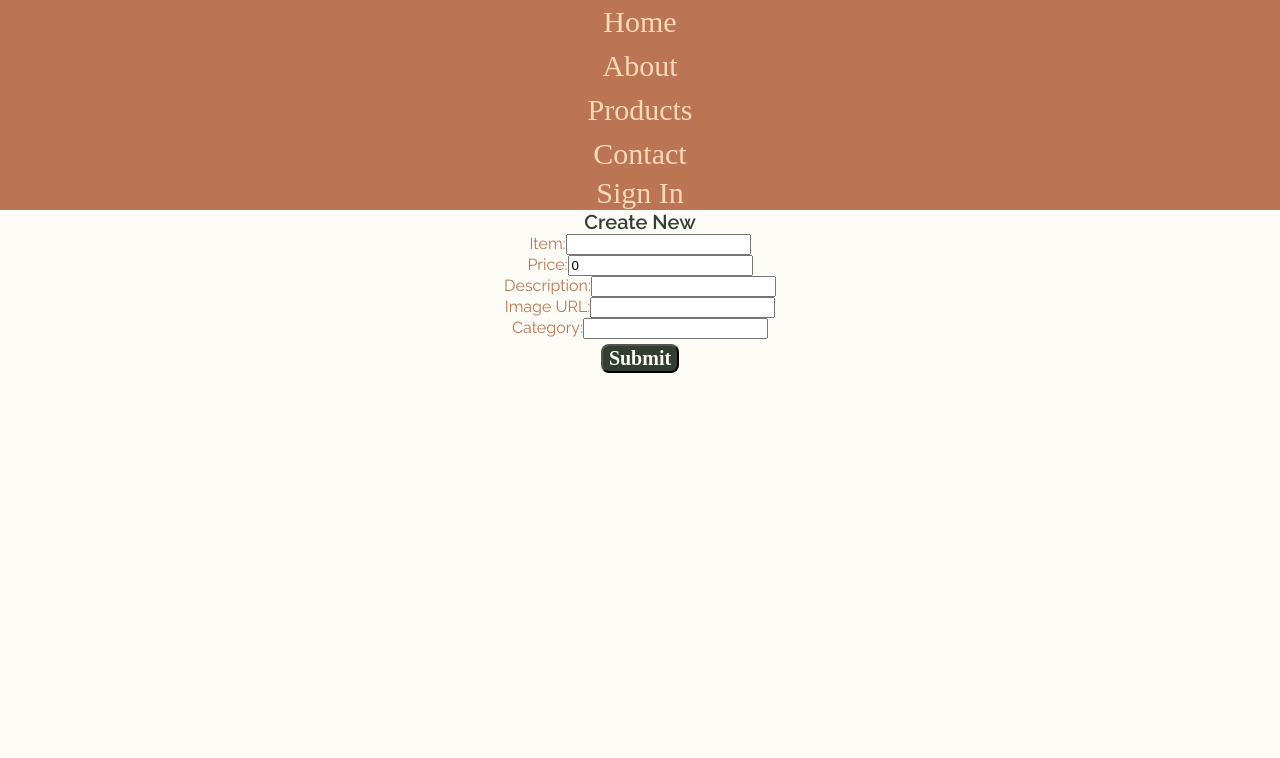
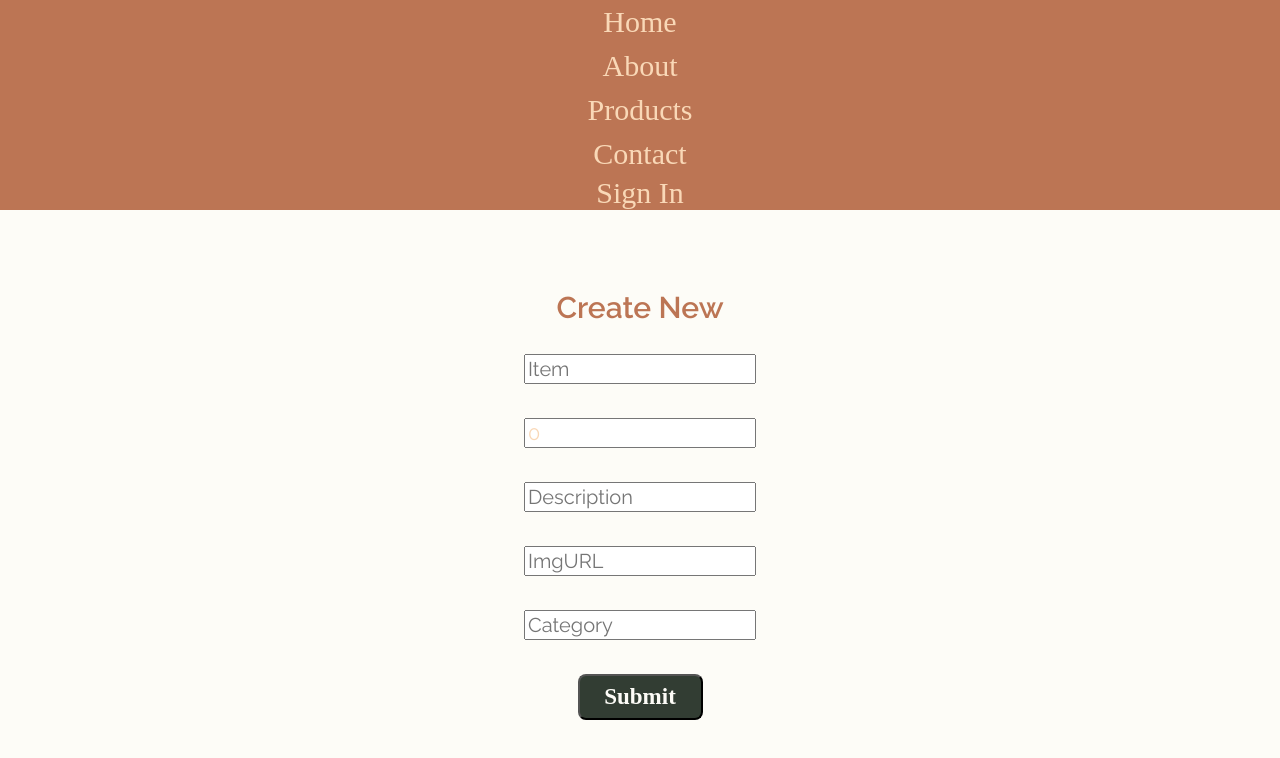
Before and after one commit to bgcuse603/lets_get_knotty_macrame, a React (Create React App) app in the folder client/: page /products/new in a window 1280 px wide. Shown: the top 758 px of the page. Built offline with nearby package versions, Linux system fonts and the light colour scheme; no server answers; a web font is replaced by a local one.

Commit message:
create page

```diff
--- /dev/null
+++ b/client/src/assets/css/ProductCreate.css
@@ -0,0 +1,15 @@
+.createForm {
+  display: flex;
+  flex-direction: column;
+  justify-content: center;
+  align-items: center;
+  padding-top: 10vh;
+  gap: 3vh;
+}
+
+button.createScreenButton {
+  width: 125px;
+  padding: 1vh;
+  font-size: 23px;
+  align-self: center;
+}
--- a/client/src/screens/ProductCreate.jsx
+++ b/client/src/screens/ProductCreate.jsx
@@ -1,4 +1,5 @@
 import { useState } from 'react';
+import '../assets/css/ProductCreate.css';
 
 export default function ProductCreate({handleProductCreate}) {
   const [formData, setFormData] = useState({
@@ -19,63 +20,77 @@ export default function ProductCreate({handleProductCreate}) {
     }))
   }
 
-
+  const formtextbox = {
+    color: "#F9D8B7",
+    fontFamily: "Raleway",
+    fontSize: "20px",
+    margin: "5px",
+  }
 
   return (
-    <form
+    <form className='createForm'
       onSubmit={(e) => {
         e.preventDefault();
         handleProductCreate(formData);
       }}
     >
-      <h2>Create New</h2>
+      <h1>Create New</h1>
       <label>
-        Item:
+
         <input
           type='text'
           name='item'
           value={item}
+          placeholder='Item'
+          style={formtextbox}
           onChange={handleChange}
         />
-      </label><br/>
+      </label>
       <label>
-        Price:
         <input
           type='integer'
           name='price'
           value={price}
+          placeholder='Price'
+          style={formtextbox}
           onChange={handleChange}
         />
-      </label><br/>
+      </label>
       <label>
-        Description:
+
         <input
           type='text'
           name='description'
           value={description}
+          placeholder='Description'
+          style={formtextbox}
           onChange={handleChange}
         />
-      </label><br />
+      </label>
       <label>
-        Image URL:
+
         <input
           type='text'
           name='img'
           value={img}
+          placeholder='ImgURL'
+          style={formtextbox}
           onChange={handleChange}
         />
-      </label><br />
+      </label>
       <label>
-        Category:
+
         <input
           type='text'
           name='hanger'
           value={hanger}
+          placeholder='Category'
+          style={formtextbox}
           onChange={handleChange}
         />
-      </label><br/>
+      </label>
 
-      <button>Submit</button>
+      <button className='createScreenButton'>Submit</button>
     </form>
   )
 }
--- a/client/src/screens/Products.jsx
+++ b/client/src/screens/Products.jsx
@@ -15,7 +15,7 @@ export default function Products({ products, buttonClass }) {
       <div className='productsMain'>
         <h1>Products</h1>
         <Link to={'/products/new'}>
-          <button className={buttonClass}>Create New</button>
+          <button className={buttonClass}>CREATE</button>
         </Link>
       </div>
       <div className='productsBody'>
```
